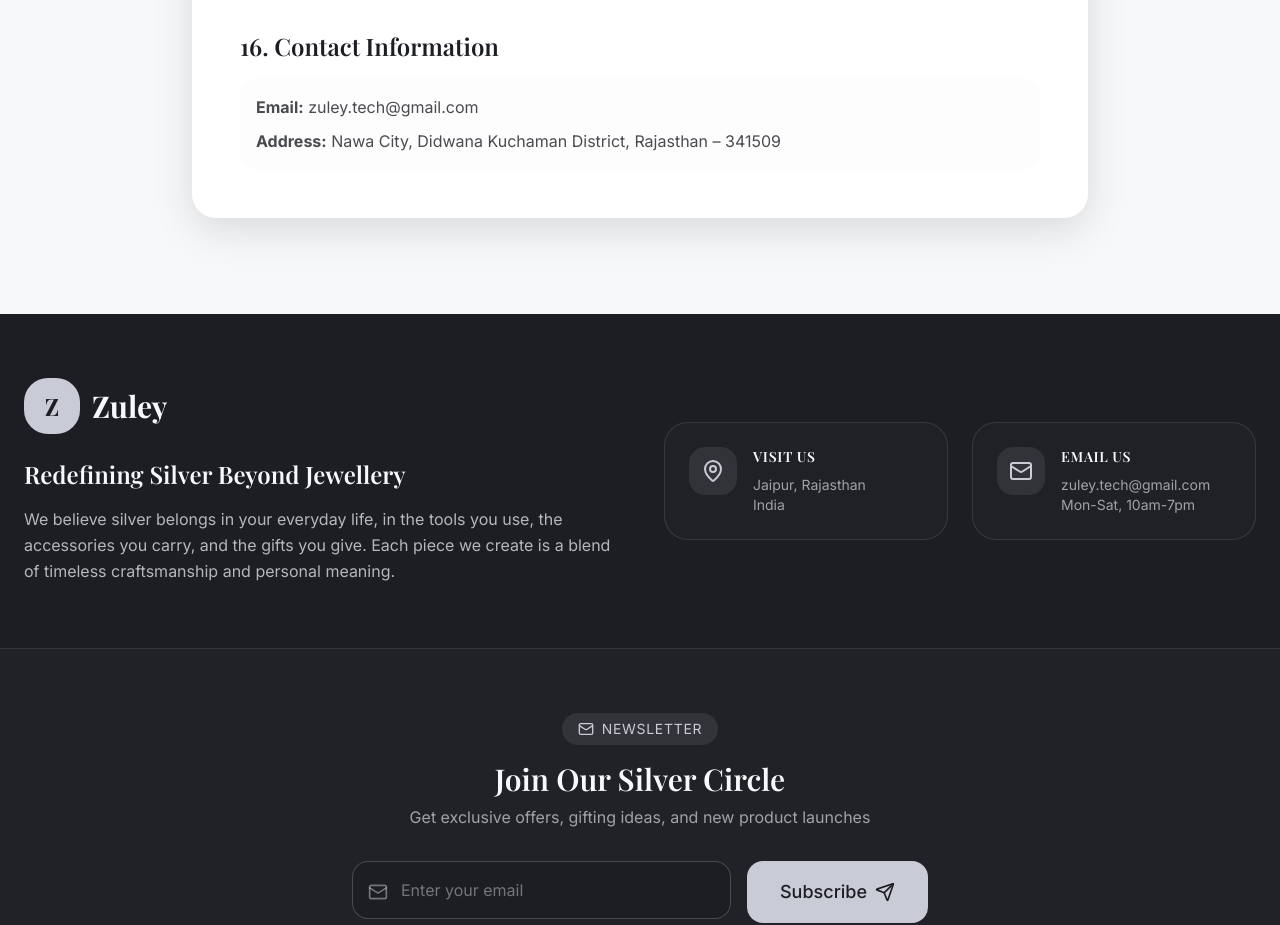
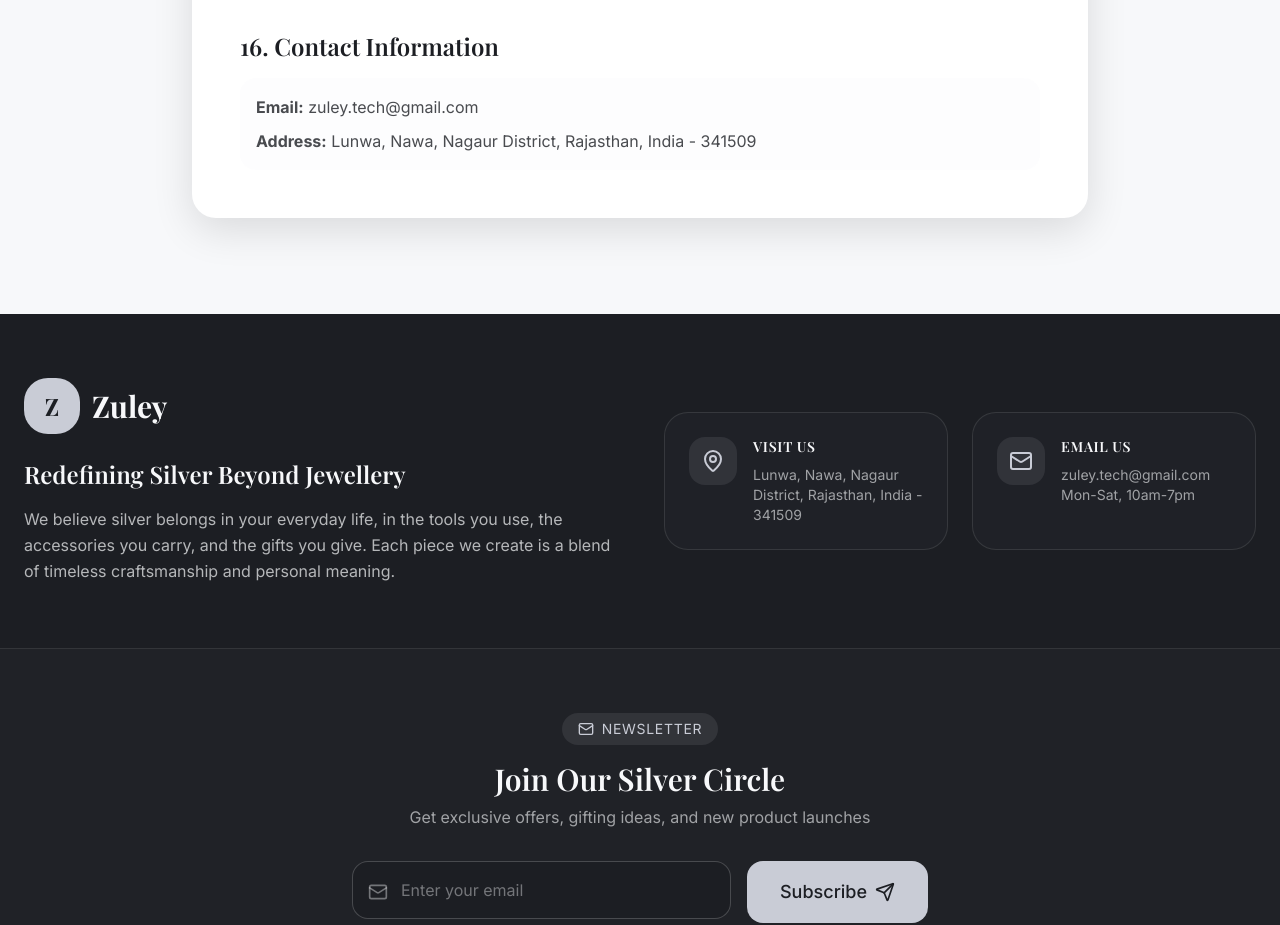
Before and after one commit to Zuley-tech-team/zuley-landing-page, a React (Vite) app in the folder Client/: page /terms in a window 1280 px wide. Shown: the part 4420-5345 px from the top of the page. Built offline with nearby package versions, Linux system fonts and the light colour scheme; no server answers.

Commit message:
address changed

```diff
--- a/Client/src/components/home/Footer.tsx
+++ b/Client/src/components/home/Footer.tsx
@@ -93,7 +93,7 @@
                                 <div>
                                     <h4 className="font-heading text-sm font-semibold uppercase tracking-wider mb-2">Visit Us</h4>
                                     <p className="font-body text-sm text-pearl/60">
-                                        Jaipur, Rajasthan<br />India
+                                        Lunwa, Nawa, Nagaur District, Rajasthan, India - 341509
                                     </p>
                                 </div>
                             </div>
--- a/Client/src/pages/ContactPage.tsx
+++ b/Client/src/pages/ContactPage.tsx
@@ -182,7 +182,7 @@
                         </article>
                         <article className="rounded-2xl bg-charcoal text-pearl p-7">
                             <h3 className="font-heading text-2xl font-semibold mb-4">Location</h3>
-                            <p className="font-body text-pearl/75">Zuley, Jaipur, Rajasthan, India</p>
+                            <p className="font-body text-pearl/75">Zuley, Lunwa, Nawa, Nagaur District, Rajasthan, India - 341509</p>
                             <p className="font-body text-pearl/60 mt-3">For corporate appointments and workshop meetings, contact us in advance.</p>
                         </article>
                     </div>
--- a/Client/src/pages/legal/PrivacyPolicyPage.tsx
+++ b/Client/src/pages/legal/PrivacyPolicyPage.tsx
@@ -165,7 +165,7 @@
                             <div className="bg-pearl/30 p-4 rounded-xl space-y-2 mb-4">
                                 <p><strong>Name:</strong> Vinay Kumar Soni</p>
                                 <p><strong>Email:</strong> vinay.ofz@gmail.com</p>
-                                <p><strong>Address:</strong> Nawa City, Didwana Kuchaman District, Rajasthan - 341509 .</p>
+                                <p><strong>Address:</strong> Lunwa, Nawa, Nagaur District, Rajasthan, India - 341509.</p>
                             </div>
                             <p>We will address grievances within the time prescribed by law.</p>
                         </section>
@@ -184,7 +184,7 @@
                             <p className="mb-4">For questions or concerns regarding this Privacy Policy:</p>
                             <div className="bg-pearl/30 p-4 rounded-xl space-y-2">
                                 <p><strong>Email:</strong> zuley.tech@gmail.com</p>
-                                <p><strong>Address:</strong> Nawa City, Didwana Kuchaman District, Rajasthan – 341509.</p>
+                                <p><strong>Address:</strong> Lunwa, Nawa, Nagaur District, Rajasthan, India - 341509.</p>
                             </div>
                         </section>
                     </div>
--- a/Client/src/pages/legal/ShippingPolicyPage.tsx
+++ b/Client/src/pages/legal/ShippingPolicyPage.tsx
@@ -164,7 +164,7 @@
                             <p className="mb-4">For shipping-related queries, please contact:</p>
                             <div className="bg-pearl/30 p-4 rounded-xl space-y-2">
                                 <p><strong>Email:</strong> zuley.tech@gmail.com</p>
-                                <p><strong>Address:</strong> Nawa City, Didwana Kuchaman District, Rajasthan – 341509</p>
+                                <p><strong>Address:</strong> Lunwa, Nawa, Nagaur District, Rajasthan, India - 341509</p>
                             </div>
                         </section>
                     </div>
--- a/Client/src/pages/legal/TermsConditionsPage.tsx
+++ b/Client/src/pages/legal/TermsConditionsPage.tsx
@@ -220,7 +220,7 @@
                             <h2 className="font-heading text-2xl font-semibold text-charcoal mb-4">16. Contact Information</h2>
                             <div className="bg-pearl/30 p-4 rounded-xl space-y-2">
                                 <p><strong>Email:</strong> zuley.tech@gmail.com</p>
-                                <p><strong>Address:</strong> Nawa City, Didwana Kuchaman District, Rajasthan – 341509</p>
+                                <p><strong>Address:</strong> Lunwa, Nawa, Nagaur District, Rajasthan, India - 341509</p>
                             </div>
                         </section>
                     </div>
```
